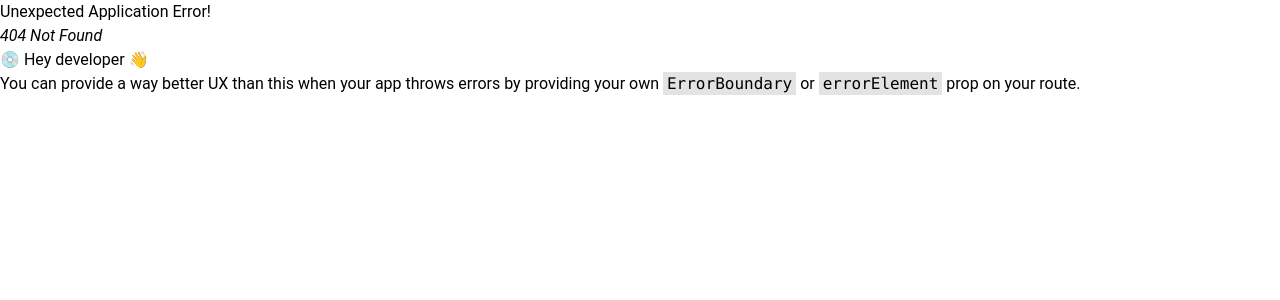
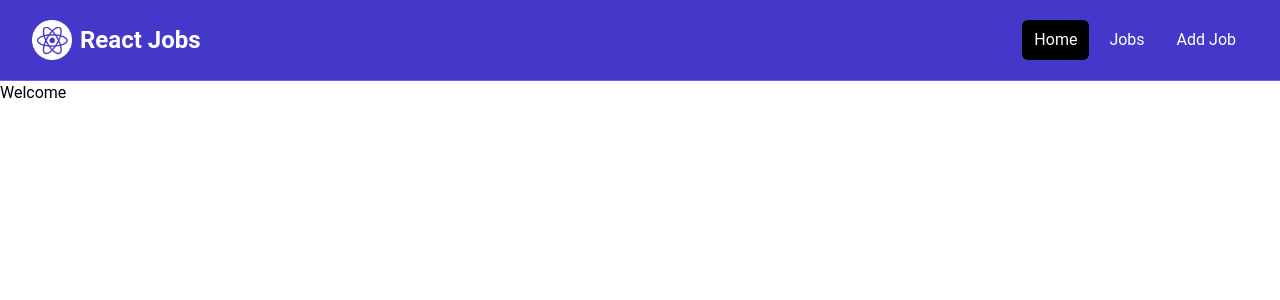
Before and after one commit to AbijuruT/React-journey, a React (Vite) app in the folder job-finder/: page /jobs in a window 1280 px wide. Before the commit this address had no page. Shown: the top 300 px of the page. Built offline with nearby package versions, Linux system fonts and the light colour scheme.

Commit message:
Adding jobs page

```diff
--- a/job-finder/src/App.jsx
+++ b/job-finder/src/App.jsx
@@ -6,6 +6,7 @@
 } from 'react-router-dom';
 import MainLayout from './layouts/MainLayout';
 import HomePage from './pages/HomePage';
+import JobsPage from './pages/JobsPage';
 const router = createBrowserRouter(
 	//we are using index instead of path because we want to show homepage or a page
 	//For instance <Route path='/about'/ element={<p>About</p>} />
@@ -13,6 +14,7 @@
 		//Creating a layout
 		<Route path='/' element={<MainLayout />}>
 			<Route index element={<HomePage />} />
+			<Route path='/jobs' element={<JobsPage />} />
 		</Route>
 	)
 );
--- /dev/null
+++ b/job-finder/src/pages/JobsPage.jsx
@@ -0,0 +1,4 @@
+const JobsPage = () => {
+	return <>Welcome</>;
+};
+export default JobsPage;
```
